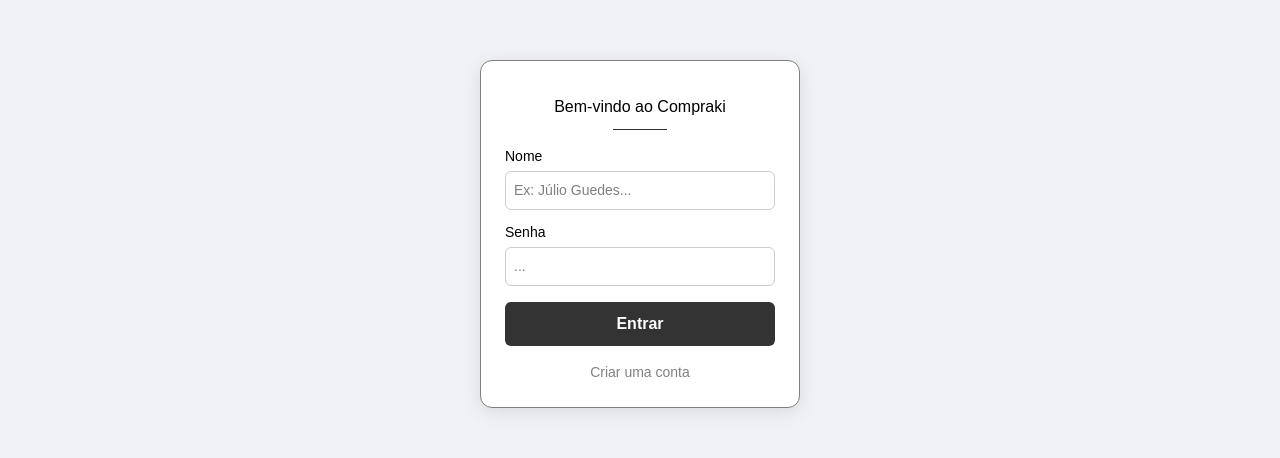
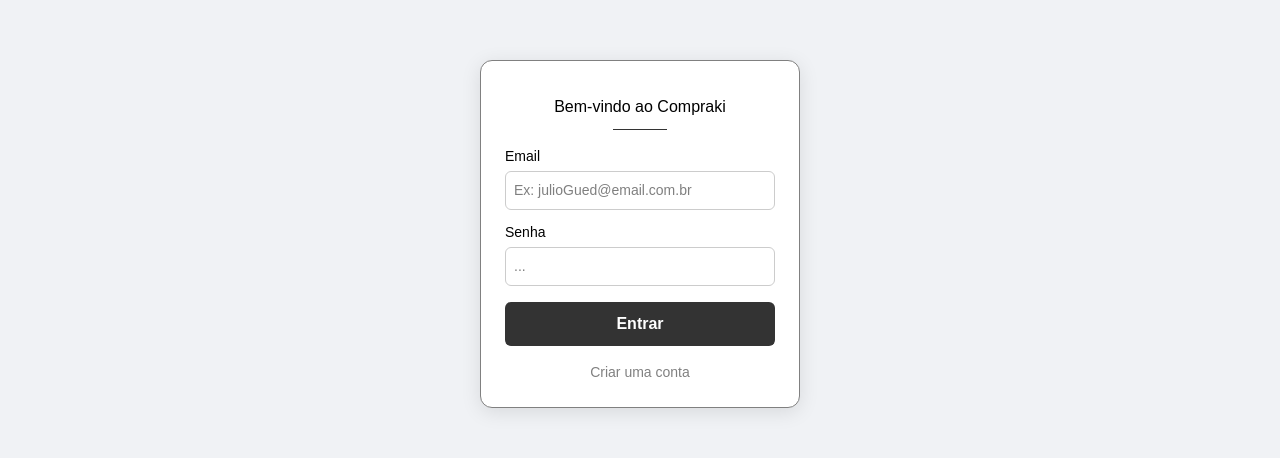
Before and after one commit to KaueDylon/curso-react-semana3, a React (Vite) app: page /login in a window 1280 px wide. Shown: the part 166-624 px from the top of the page. Built offline with nearby package versions, Linux system fonts and the light colour scheme.

Commit message:
Integração das telas de login e cadastro com a API do Json-Server + Atualização nos icons no componente de NavBar.

```diff
--- a/db.json
+++ b/db.json
@@ -1,60 +1,94 @@
 {
   "produtos": [
     {
-      "id": "1",
+      "id": 1,
       "nome": "Mouse",
       "preco": "10,00",
       "desc": "Um mouse, uou",
       "quantd": 15
     },
     {
-      "id": "2",
+      "id": 2,
       "nome": "Teclado",
       "preco": "45,90",
       "desc": "Teclado mecânico ABNT2",
       "quantd": 10
     },
     {
-      "id": "3",
+      "id": 3,
       "nome": "Monitor",
       "preco": "899,99",
       "desc": "Monitor LED 24 polegadas",
       "quantd": 5
     },
     {
-      "id": "4",
+      "id": 4,
       "nome": "Notebook",
       "preco": "3500,00",
       "desc": "Notebook com 16GB RAM e SSD 512GB",
       "quantd": 3
     },
     {
-      "id": "5",
+      "id": 5,
       "nome": "Headset",
       "preco": "120,50",
       "desc": "Headset gamer com microfone",
       "quantd": 8
     },
     {
-      "id": "6",
+      "id": 6,
       "nome": "Webcam",
       "preco": "210,00",
       "desc": "Webcam Full HD 1080p",
       "quantd": 6
     },
     {
-      "id": "7",
+      "id": 7,
       "nome": "Mousepad",
       "preco": "25,00",
       "desc": "Mousepad grande antiderrapante",
       "quantd": 20
     },
     {
-      "id": "8",
+      "id": 8,
       "nome": "HD Externo",
       "preco": "420,00",
       "desc": "HD externo 1TB USB 3.0",
       "quantd": 4
     }
+  ],
+  "users": [
+    {
+      "email": "teste@teste.com",
+      "password": "$2a$10$3FJLtEzKWMtOrK4RoUOZD.jPhycb0OoSk3oo8RIROgSULTe3R1Fx6",
+      "id": 1
+    },
+    {
+      "email": "kauezin@teste.com",
+      "password": "$2a$10$N7.qdZ4Yelep1Lmi38/Yce9I/qnLWSR5E0iG8LyKDm3TlLMAcU6TK",
+      "id": 2
+    },
+    {
+      "email": "caioba@email.com",
+      "password": "$2a$10$B4wwrVyGbc2C4k.0TzR8xurWB61iGRqVM/EM.etpwTH5ZwxyJ.axa",
+      "id": 3
+    },
+    {
+      "email": "oi@oi.com",
+      "password": "$2a$10$NAlwj9gICZQbNQ8hj9PVUOyXQ7zYs2e0v7FCptBiD3gmRhNBmqkse",
+      "id": 4
+    },
+    {
+      "email": "oi@Oioi",
+      "password": "$2a$10$/rh.MlhUPfsJMi3EaauARui0rrHk5UDDdwpNL5/BkWwRoIOS4UuHy",
+      "nome": "testee",
+      "id": 5
+    },
+    {
+      "email": "amoMengo@email",
+      "password": "$2a$10$3BpEjsgi2uBjYFARNwmsq.7qCrWR0Vgu58NQqwVt0.8EHi.MeqcXe",
+      "nome": "Caio Mengo",
+      "id": 6
+    }
   ]
 }
--- a/package.json
+++ b/package.json
@@ -11,6 +11,8 @@
   },
   "dependencies": {
     "@tailwindcss/vite": "^4.2.4",
+    "json-server": "^0.17.4",
+    "json-server-auth": "^2.1.0",
     "lucide-react": "^1.14.0",
     "react": "^19.2.5",
     "react-dom": "^19.2.5",
--- a/src/App.jsx
+++ b/src/App.jsx
@@ -1,16 +1,13 @@
-import { useState } from "react";
-import MainMenu from "./pages/mainManuPage/MainMenu";
-import LoginPage from "./pages/loginPage/LoginPage";
-import RegisterPage from "./pages/registerPage/RegisterPage";
-import ItemPage from "./pages/itemPage/ItemPage";
-import InlineCardItem from "./components/inlineCardItem/inlineCardItem";
-import ShopCartPage from "./pages/shopCartPage/ShopCartPage";
-
 import { RouterProvider } from "react-router-dom";
 import { router } from "./router/router";
+import { AuthProvider } from "./contexts/AuthProvider";
 
 function App() {
-  return <RouterProvider router={router} />;
+  return (
+    <AuthProvider>
+      <RouterProvider router={router} />;
+    </AuthProvider>
+  );
 }
 
 export default App;
--- /dev/null
+++ b/src/components/RotaProtegida.jsx
@@ -0,0 +1,19 @@
+import { Navigate, useLocation } from "react-router-dom";
+import { useAuth } from "../contexts/AuthProvider";
+
+function RotaProtegida({ children }) {
+  const { isAuthenticated, loading } = useAuth();
+  const location = useLocation();
+
+  if (loading) {
+    return <p>Carregando ...</p>;
+  }
+
+  if (!isAuthenticated) {
+    return <Navigate to="/login" state={{ from: location }} replace />;
+  }
+
+  return children;
+}
+
+export default RotaProtegida;
--- a/src/components/nav/Navbar.jsx
+++ b/src/components/nav/Navbar.jsx
@@ -1,9 +1,22 @@
 import { NavLink } from "react-router-dom";
 import Searchbox from "../searchBox/Searchbox";
 import "./Navbar.css";
-import { ShoppingCart, SquareArrowRightExit } from "lucide-react";
+import {
+  ShoppingCart,
+  SquareArrowRightEnter,
+  SquareArrowRightExit,
+} from "lucide-react";
+import { useAuth } from "../../contexts/AuthProvider";
+import { useNavigate } from "react-router-dom";
 
 function Navbar() {
+  const { logout, isAuthenticated } = useAuth();
+  const navigate = useNavigate();
+
+  function handleLogout() {
+    logout();
+    navigate("/login");
+  }
   return (
     <nav className="navbar">
       <div className="logo">Compraki</div>
@@ -17,9 +30,15 @@
           <ShoppingCart />
         </NavLink>
 
-        <NavLink className="nav-btn" to="/login">
-          <SquareArrowRightExit />
-        </NavLink>
+        {isAuthenticated ? (
+          <button className="nav-btn" onClick={handleLogout}>
+            <SquareArrowRightExit />
+          </button>
+        ) : (
+          <NavLink className="nav-btn" to="/login">
+            <SquareArrowRightEnter />
+          </NavLink>
+        )}
       </ul>
     </nav>
   );
--- /dev/null
+++ b/src/contexts/AuthContext.jsx
@@ -0,0 +1,5 @@
+import { createContext } from "react";
+
+export const AuthContext = createContext(null);
+
+export default AuthContext;
--- /dev/null
+++ b/src/contexts/AuthProvider.jsx
@@ -0,0 +1,70 @@
+import { useCallback, useContext, useState } from "react";
+import { AuthContext } from "./AuthContext";
+import { api } from "../api/api";
+
+export function AuthProvider({ children }) {
+  const [user, setUser] = useState(() => {
+    const token = localStorage.getItem("token");
+    return token ? { token } : null;
+  });
+
+  const [loading, setLoading] = useState(false);
+
+  const register = useCallback(async (nome, email, password) => {
+    setLoading(true);
+    try {
+      const data = await api.post("/register", { nome, email, password });
+
+      localStorage.setItem("token", data.accessToken);
+
+      setUser(data.user);
+
+      return data;
+    } finally {
+      setLoading(false);
+    }
+  }, []);
+
+  const login = useCallback(async (email, password) => {
+    setLoading(true);
+    try {
+      const data = await api.post("/login", { email, password });
+
+      localStorage.setItem("token", data.accessToken);
+
+      setUser(data.user);
+
+      return data;
+    } finally {
+      setLoading(false);
+    }
+  }, []);
+
+  const logout = useCallback(() => {
+    setUser(null);
+    localStorage.removeItem("token");
+  }, []);
+
+  return (
+    <AuthContext.Provider
+      value={{
+        user,
+        loading,
+        logout,
+        register,
+        login,
+        isAuthenticated: !!user,
+      }}
+    >
+      {children}
+    </AuthContext.Provider>
+  );
+}
+
+export function useAuth() {
+  const context = useContext(AuthContext);
+  if (!context) {
+    throw new Error("useAuth deve ser usado dentro de AuthProvider");
+  }
+  return context;
+}
--- a/src/pages/loginPage/LoginPage.jsx
+++ b/src/pages/loginPage/LoginPage.jsx
@@ -1,12 +1,40 @@
 import "./LoginPage.css";
+import { useContext, useState } from "react";
+import { useLocation, useNavigate } from "react-router-dom";
+import { useAuth } from "../../contexts/AuthProvider";
 
 import { Link } from "react-router-dom";
 
 function LoginPage() {
+  const [email, setEmail] = useState("");
+  const [password, setPassword] = useState("");
+
+  const [error, setError] = useState("");
+
+  const navigate = useNavigate();
+  const location = useLocation();
+
+  const { login, loading } = useAuth();
+
+  async function handleLogin(e) {
+    e.preventDefault();
+    setError("");
+
+    try {
+      await login(email, password);
+
+      const from = location.state?.from?.pathname || "/";
+
+      navigate(from, { replace: true });
+    } catch (error) {
+      setError("Email ou senha inválidos.");
+    }
+  }
+
   return (
     <>
       <div className="page-body">
-        <div className="card-login">
+        <form className="card-login" onSubmit={handleLogin}>
           <div>
             <h2>Bem-vindo ao Compraki</h2>
             <hr />
@@ -14,21 +42,35 @@
 
           <div className="card-inputs">
             <label>
-              Nome
-              <input type="text" placeholder="Ex: Júlio Guedes..." />
+              Email
+              <input
+                type="email"
+                placeholder="Ex: julioGued@email.com.br"
+                value={email}
+                onChange={(e) => setEmail(e.target.value)}
+              />
             </label>
             <label>
               Senha
-              <input type="password" placeholder="..." />
+              <input
+                type="password"
+                placeholder="..."
+                value={password}
+                onChange={(e) => setPassword(e.target.value)}
+              />
             </label>
           </div>
 
-          <button className="btn-entrar">Entrar</button>
+          {error && <p>{error}</p>}
+
+          <button className="btn-entrar" type="submit" disabled={loading}>
+            {loading ? "Entrando..." : "Entrar"}
+          </button>
 
           <Link className="btn-criar-conta" to="/cadastro">
             Criar uma conta
           </Link>
-        </div>
+        </form>
       </div>
     </>
   );
--- a/src/pages/registerPage/RegisterPage.jsx
+++ b/src/pages/registerPage/RegisterPage.jsx
@@ -1,11 +1,32 @@
 import "./RegisterPage.css";
 import { Link } from "react-router-dom";
+import { useAuth } from "../../contexts/AuthProvider";
+import { useNavigate } from "react-router-dom";
+import { useState } from "react";
 
 function RegisterPage() {
+  const { register, loading } = useAuth();
+  const [email, setEmail] = useState("");
+  const [password, setPassword] = useState("");
+  const [nome, setNome] = useState("");
+
+  const [error, setError] = useState("");
+
+  const navigate = useNavigate();
+
+  async function handleRegister(e) {
+    e.preventDefault();
+    try {
+      await register(nome, email, password);
+      navigate("/login");
+    } catch (error) {
+      setError("Erro ao criar a conta");
+    }
+  }
   return (
     <>
       <div className="register-page">
-        <div className="register-card">
+        <form className="register-card" onSubmit={handleRegister}>
           <div>
             <h2>Bem-vindo ao Compraki</h2>
             <hr />
@@ -15,24 +36,41 @@
           <div className="register-inputs">
             <label>
               Nome
-              <input type="text" placeholder="Ex: Júlio Guedes..." />
+              <input
+                type="text"
+                placeholder="Ex: Júlio Guedes..."
+                value={nome}
+                onChange={(e) => setNome(e.target.value)}
+              />
             </label>
             <label>
               E-mail
-              <input type="email" placeholder="Ex: julioGued@email.com.br" />
+              <input
+                type="email"
+                placeholder="Ex: julioGued@email.com.br"
+                value={email}
+                onChange={(e) => setEmail(e.target.value)}
+              />
             </label>
             <label>
               Senha
-              <input type="password" placeholder="..." />
+              <input
+                type="password"
+                placeholder="..."
+                value={password}
+                onChange={(e) => setPassword(e.target.value)}
+              />
             </label>
           </div>
 
-          <button className="register-btn-primary">Criar</button>
+          <button className="register-btn-primary" type="submit">
+            {loading ? "Criando..." : "Criar"}
+          </button>
 
           <Link className="register-link" to="/login">
             Encontrar com sua conta
           </Link>
-        </div>
+        </form>
       </div>
     </>
   );
--- a/src/router/router.jsx
+++ b/src/router/router.jsx
@@ -1,14 +1,23 @@
-import { createBrowserRouter } from "react-router-dom";
+import { createBrowserRouter, Navigate } from "react-router-dom";
 import MainMenu from "../pages/mainManuPage/MainMenu";
 import LoginPage from "../pages/loginPage/LoginPage";
 import RegisterPage from "../pages/registerPage/RegisterPage";
 import ShopCartPage from "../pages/shopCartPage/ShopCartPage";
 import ItemPage from "../pages/itemPage/ItemPage";
+import RotaProtegida from "../components/RotaProtegida";
 
 export const router = createBrowserRouter([
   { path: "/", element: <MainMenu /> },
   { path: "/login", element: <LoginPage /> },
   { path: "/cadastro", element: <RegisterPage /> },
   { path: "/carrinho", element: <ShopCartPage /> },
-  { path: "/produto/:id", element: <ItemPage /> },
+  {
+    path: "/produto/:id",
+    element: (
+      <RotaProtegida>
+        <ItemPage />
+      </RotaProtegida>
+    ),
+  },
+  { path: "*", element: <Navigate to="/" replace /> },
 ]);
```
Also changed, not shown: 1 other file (tests, documents, lock files or other folders).
